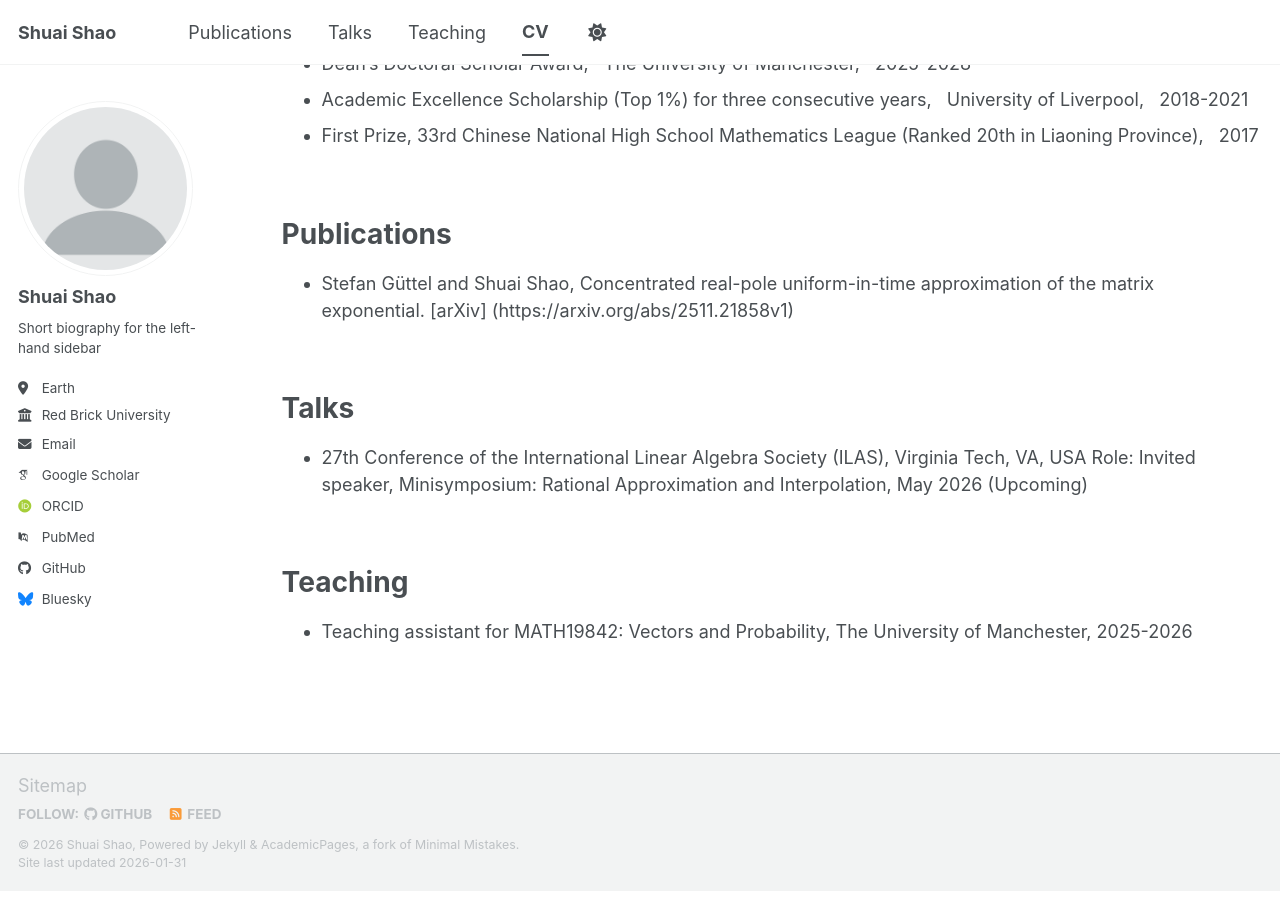
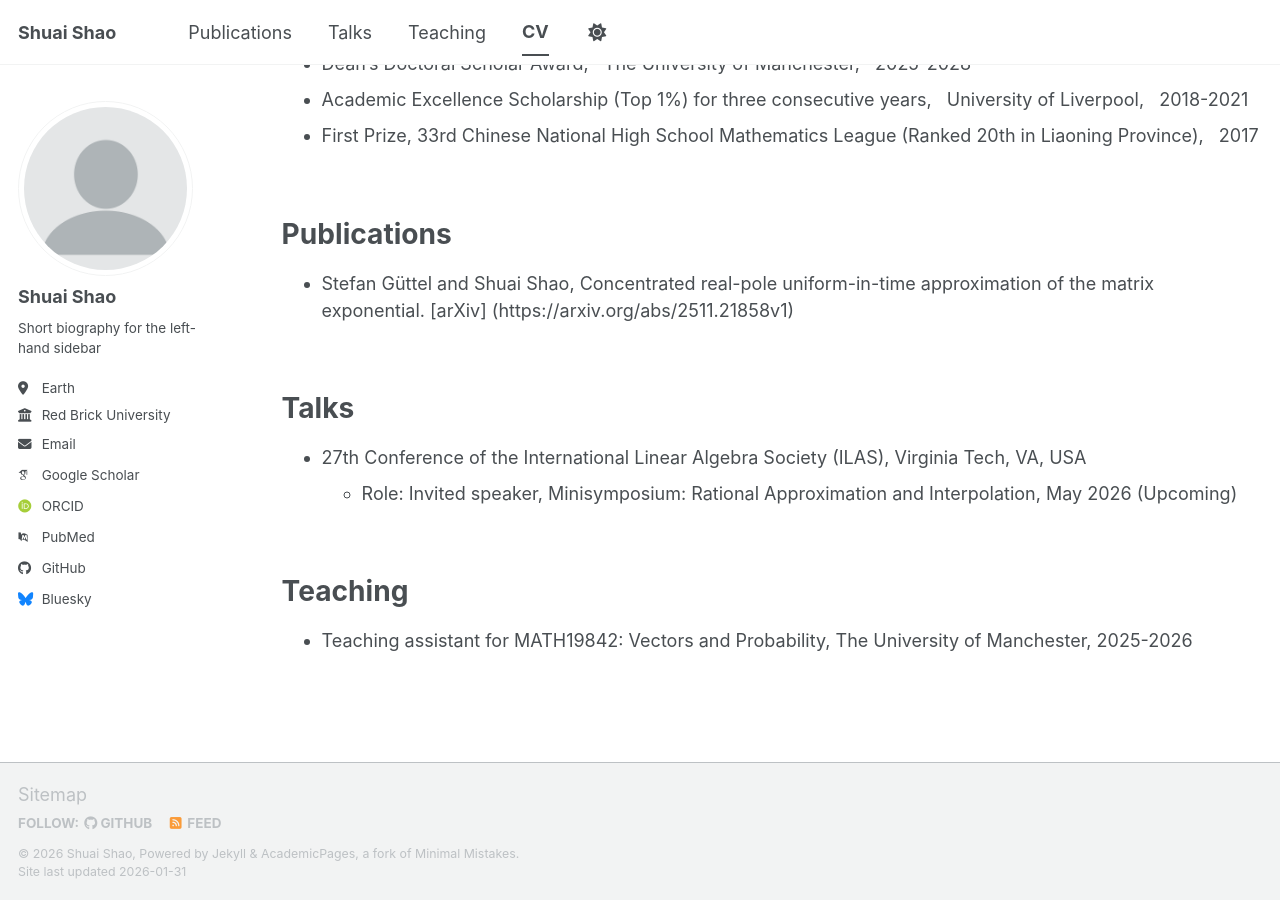
Before and after one commit to ShuaiShao-1203/ShuaiShao-1203.github.io, a Jekyll site: the page built from _pages/cv.md, in a window 1280 px wide and 900 px high, scrolled down 958 px. Built offline with Jekyll 4.4.1, drawn with Linux system fonts in a browser that asks for light colours; some web fonts are replaced; a script bundle is joined from its source files by our own code; library files that are not in the unit come from our copies.

Commit message:
Update cv.md

```diff
--- a/_pages/cv.md
+++ b/_pages/cv.md
@@ -55,7 +55,8 @@
 
 Talks
 ======
-* 27th Conference of the International Linear Algebra Society (ILAS), Virginia Tech, VA, USA Role: Invited speaker, Minisymposium: Rational Approximation and Interpolation, May 2026 (Upcoming)
+* 27th Conference of the International Linear Algebra Society (ILAS), Virginia Tech, VA, USA
+  * Role: Invited speaker, Minisymposium: Rational Approximation and Interpolation, May 2026 (Upcoming)
 
 &nbsp;
 
```
